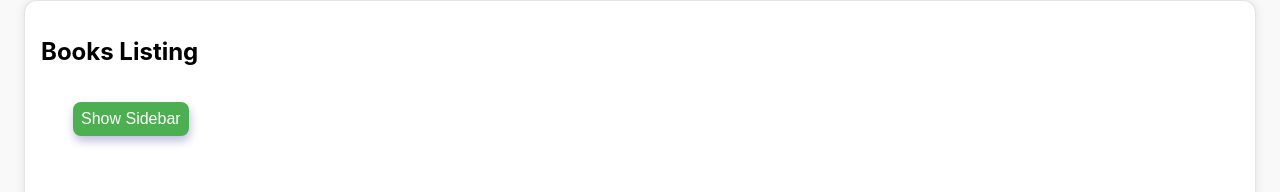
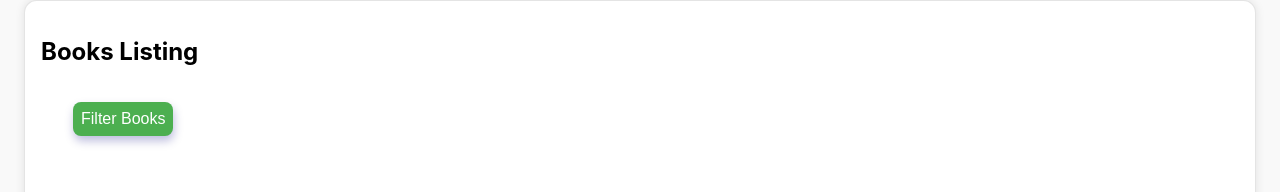
Before and after one commit to rui-tx/bookstore, a React (Create React App) app: page /books in a window 1280 px wide. Shown: the part 181-373 px from the top of the page. Built offline with nearby package versions, Linux system fonts and the light colour scheme; no server answers.

Commit message:
Changed button label

```diff
--- a/src/pages/Books/index.js
+++ b/src/pages/Books/index.js
@@ -207,7 +207,7 @@ const Books = () => {
             className="sidebar-toggle"
             onClick={toggleSidebar}
           >
-            {sidebarOpen ? "Close Sidebar" : "Show Sidebar"}
+            {sidebarOpen ? "Close Filters" : "Filter Books"}
           </Button>
           <div className="sidebar">
             <h3>Filters</h3>
@@ -254,7 +254,7 @@ const Books = () => {
               className="sidebar-toggle"
               onClick={toggleSidebar}
             >
-              {sidebarOpen ? "Close" : "Show Sidebar"}
+              {sidebarOpen ? "Close Filters" : "Filter Books"}
             </Button>
           )}
           <div className="group">
```
